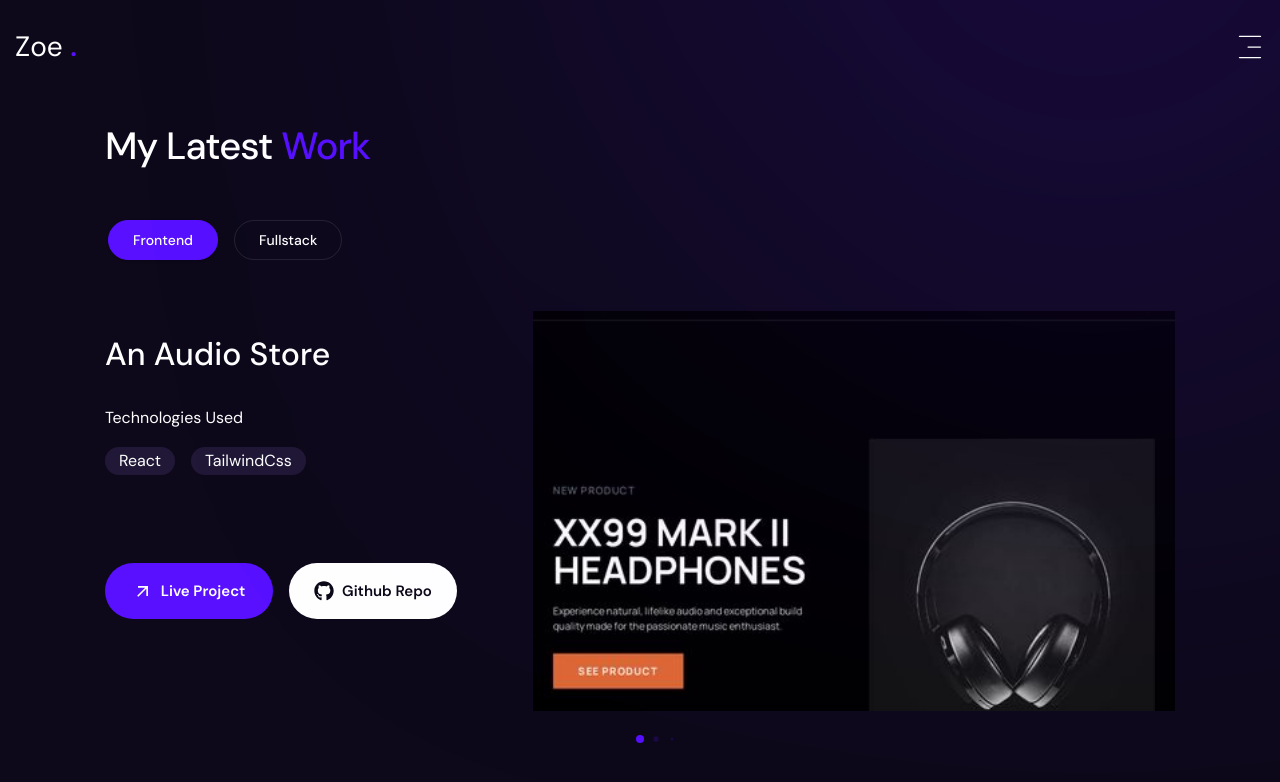
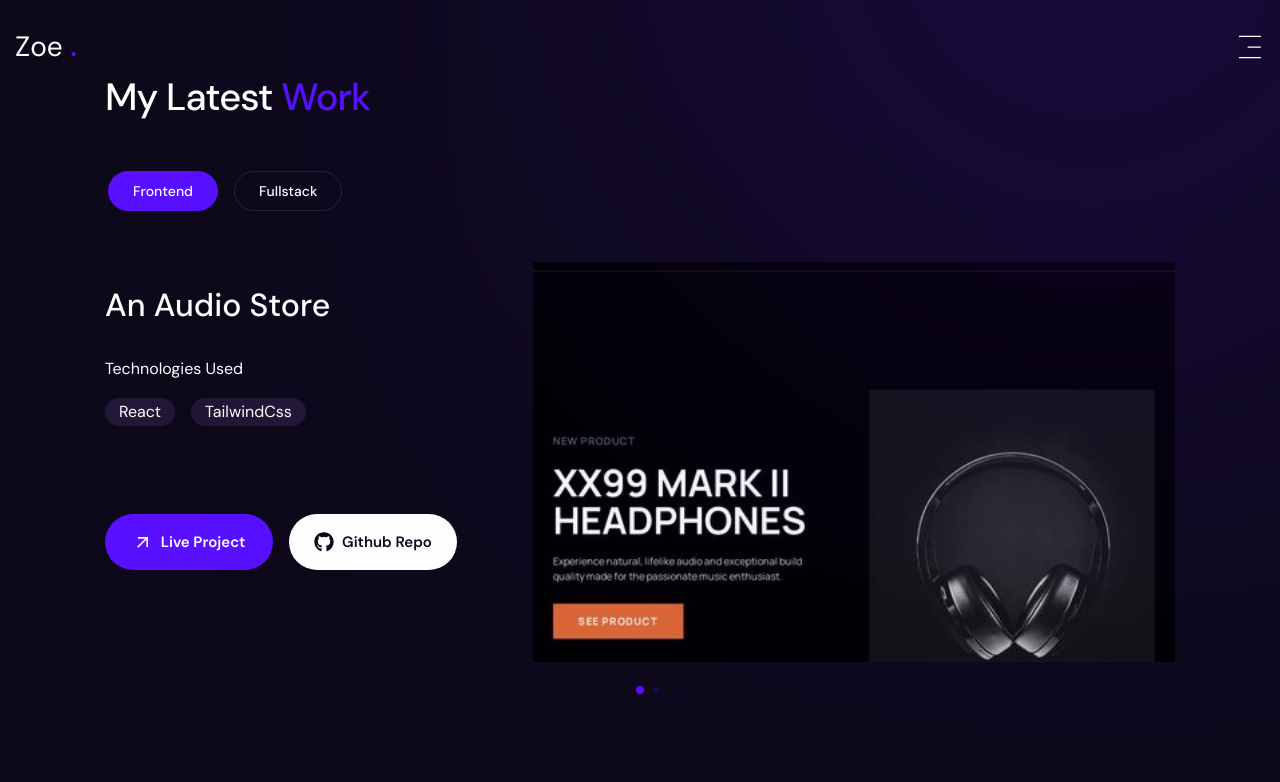
Before and after one commit to babyprogrammer1/personal-portfolio, a Next.js app: page /work in a window 1280 px wide. Shown: the top 782 px of the page. Built offline with nearby package versions, Linux system fonts and the light colour scheme.

Commit message:
fix: make work page and shared layout responsive

```diff
--- a/app/work/page.jsx
+++ b/app/work/page.jsx
@@ -66,7 +66,7 @@ const Work = () => {
         opacity: 1,
         transition: { delay: 2, duration: 0.4, ease: "easeInOut" }
       }}
-      className="min-h-screen flex items-start py-24 xl:items-center xl:py-0"
+      className="flex items-start py-24 xl:items-center xl:py-0"
     >
       <div className="container mx-auto w-full h-full xl:mt-5 flex flex-col justify-center gap-8 xl:gap-12">
         {/* heading */}
```
